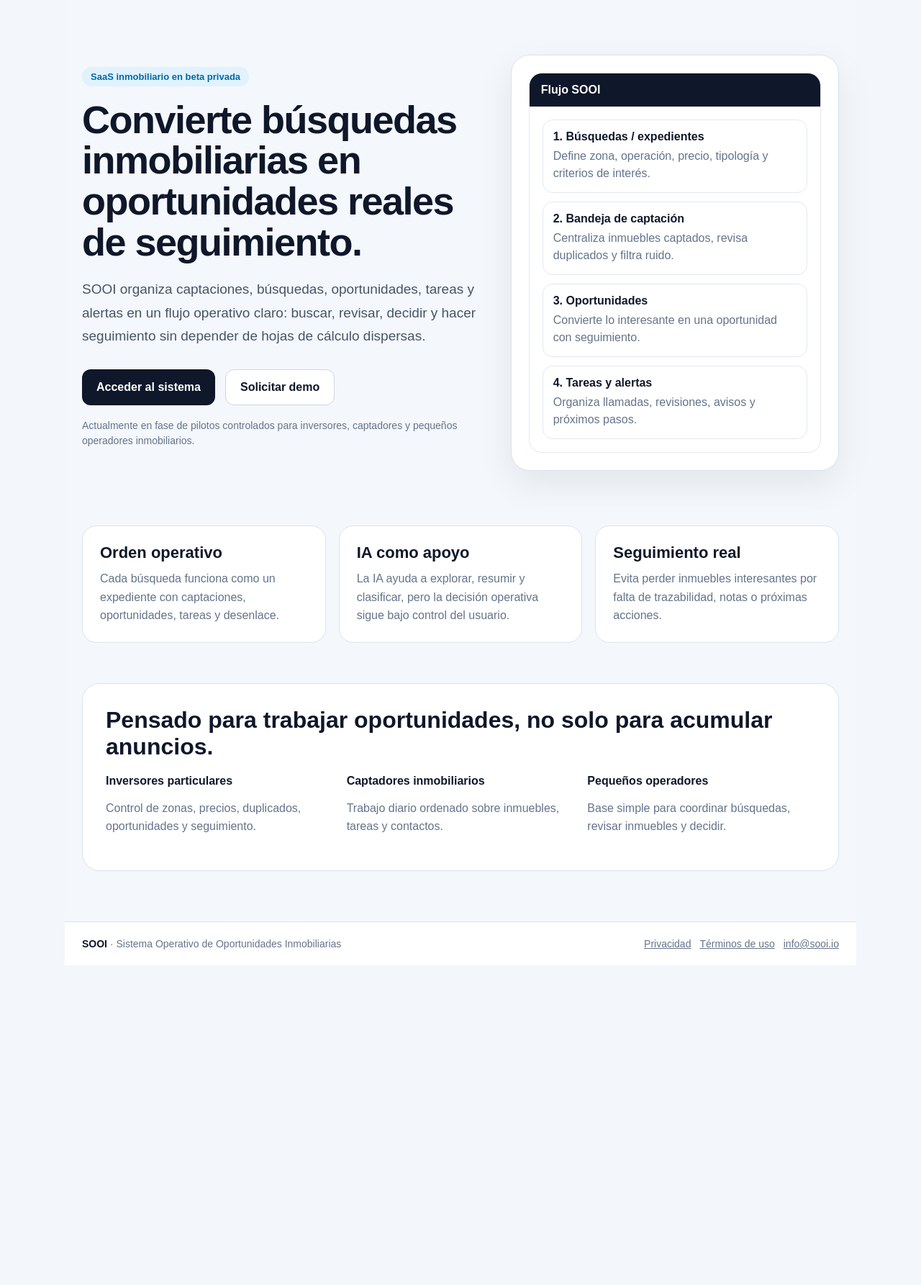
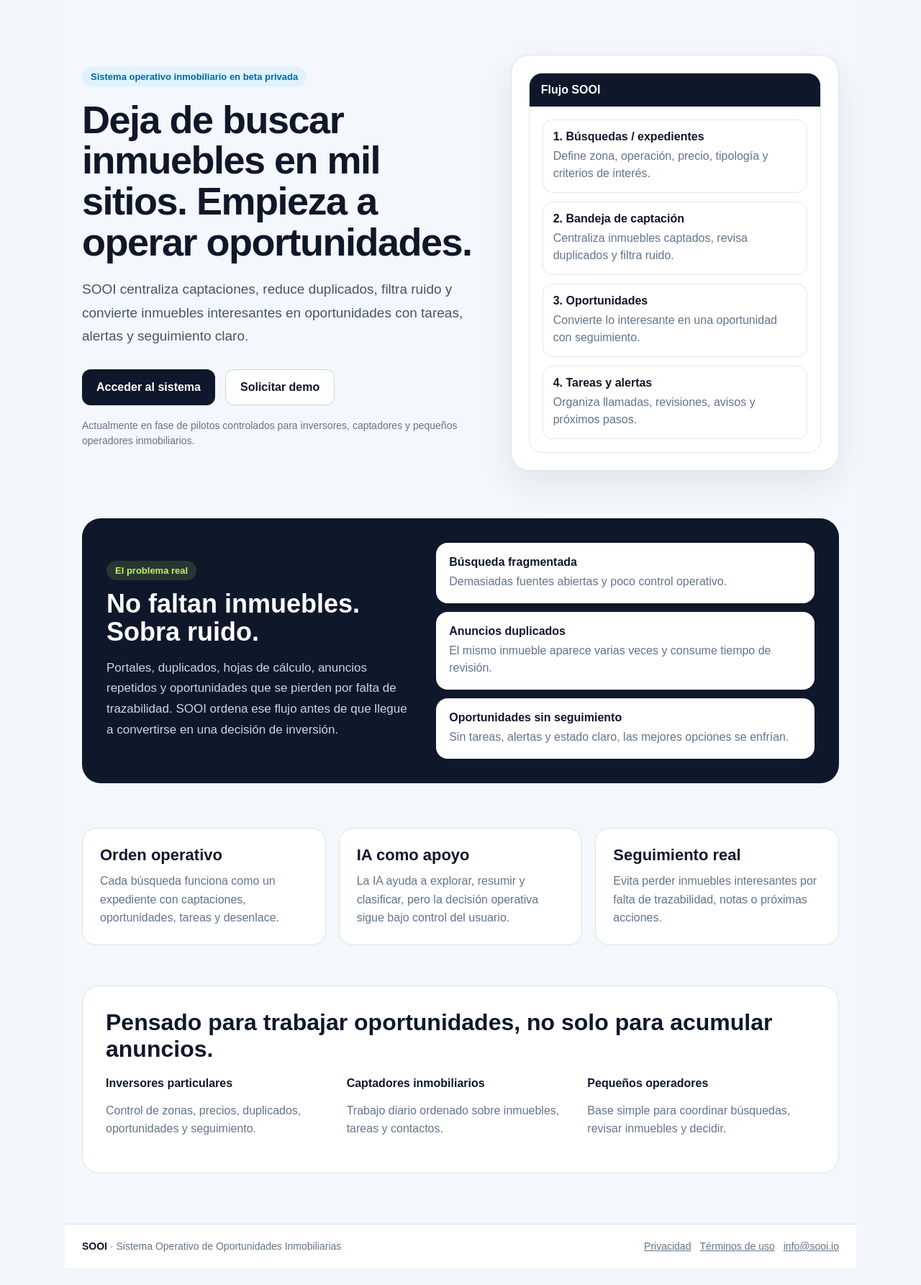
Before and after one commit to icgs-es/sooi, a Django app: page / in a window 1280 px wide. Shown: the part 153-1938 px from the top of the page at 72% size. Before the commit the page ends 1472 px from the top, so only its background shows below. Run offline with Django 5.2, Linux system fonts and the light colour scheme; data comes from the database, SQL or seed files in the repository; data that the repository does not hold is empty; parts of the project's set-up code (start-up, migrations or seed data) failed here and were passed over.

Commit message:
feat: sharpen public landing commercial message

```diff
--- a/app/templates/core/home.html
+++ b/app/templates/core/home.html
@@ -31,16 +31,16 @@
     <section style="max-width:1180px; margin:0 auto; padding:76px 24px 48px; display:grid; grid-template-columns:1.1fr .9fr; gap:38px; align-items:center;">
       <div>
         <div style="display:inline-flex; padding:6px 12px; border-radius:999px; background:#e0f2fe; color:#0369a1; font-weight:700; font-size:13px; margin-bottom:18px;">
-          SaaS inmobiliario en beta privada
+          Sistema operativo inmobiliario en beta privada
         </div>
 
         <h1 style="margin:0; font-size:54px; line-height:1.05; letter-spacing:-1.5px;">
-          Convierte búsquedas inmobiliarias en oportunidades reales de seguimiento.
+          Deja de buscar inmuebles en mil sitios. Empieza a operar oportunidades.
         </h1>
 
         <p style="margin:22px 0 0; color:#475569; font-size:19px; line-height:1.7; max-width:720px;">
-          SOOI organiza captaciones, búsquedas, oportunidades, tareas y alertas en un flujo operativo claro:
-          buscar, revisar, decidir y hacer seguimiento sin depender de hojas de cálculo dispersas.
+          SOOI centraliza captaciones, reduce duplicados, filtra ruido y convierte inmuebles interesantes
+          en oportunidades con tareas, alertas y seguimiento claro.
         </p>
 
         <div style="margin-top:30px; display:flex; gap:14px; flex-wrap:wrap;">
@@ -79,6 +79,37 @@
               <strong>4. Tareas y alertas</strong>
               <p style="margin:6px 0 0; color:#64748b;">Organiza llamadas, revisiones, avisos y próximos pasos.</p>
             </div>
+          </div>
+        </div>
+      </div>
+    </section>
+
+    <section style="max-width:1180px; margin:0 auto; padding:18px 24px 34px;">
+      <div style="background:#0f172a; color:#fff; border-radius:26px; padding:34px; display:grid; grid-template-columns:.9fr 1.1fr; gap:28px; align-items:center;">
+        <div>
+          <div style="display:inline-flex; padding:6px 12px; border-radius:999px; background:rgba(190,242,100,.14); color:#bef264; font-weight:800; font-size:13px; margin-bottom:14px;">
+            El problema real
+          </div>
+          <h2 style="margin:0; font-size:36px; line-height:1.08;">
+            No faltan inmuebles. Sobra ruido.
+          </h2>
+          <p style="margin:16px 0 0; color:#cbd5e1; font-size:17px; line-height:1.7;">
+            Portales, duplicados, hojas de cálculo, anuncios repetidos y oportunidades que se pierden por falta de trazabilidad.
+            SOOI ordena ese flujo antes de que llegue a convertirse en una decisión de inversión.           </p>
+        </div>
+
+        <div style="display:grid; gap:12px;">
+          <div style="background:#fff; color:#0f172a; border-radius:16px; padding:18px;">
+            <strong>Búsqueda fragmentada</strong>
+            <p style="margin:6px 0 0; color:#64748b;">Demasiadas fuentes abiertas y poco control operativo.</p>
+          </div>
+          <div style="background:#fff; color:#0f172a; border-radius:16px; padding:18px;">
+            <strong>Anuncios duplicados</strong>
+            <p style="margin:6px 0 0; color:#64748b;">El mismo inmueble aparece varias veces y consume tiempo de revisión.</p>
+          </div>
+          <div style="background:#fff; color:#0f172a; border-radius:16px; padding:18px;">
+            <strong>Oportunidades sin seguimiento</strong>
+            <p style="margin:6px 0 0; color:#64748b;">Sin tareas, alertas y estado claro, las mejores opciones se enfrían.</p>
           </div>
         </div>
       </div>
@@ -146,6 +177,9 @@
 
 <style>
   @media (max-width: 900px) {
+    section div[style*="grid-template-columns:.9fr 1.1fr"] {
+      grid-template-columns: 1fr !important;
+    }
     header > div {
       flex-direction: column !important;
       align-items: flex-start !important;
```
